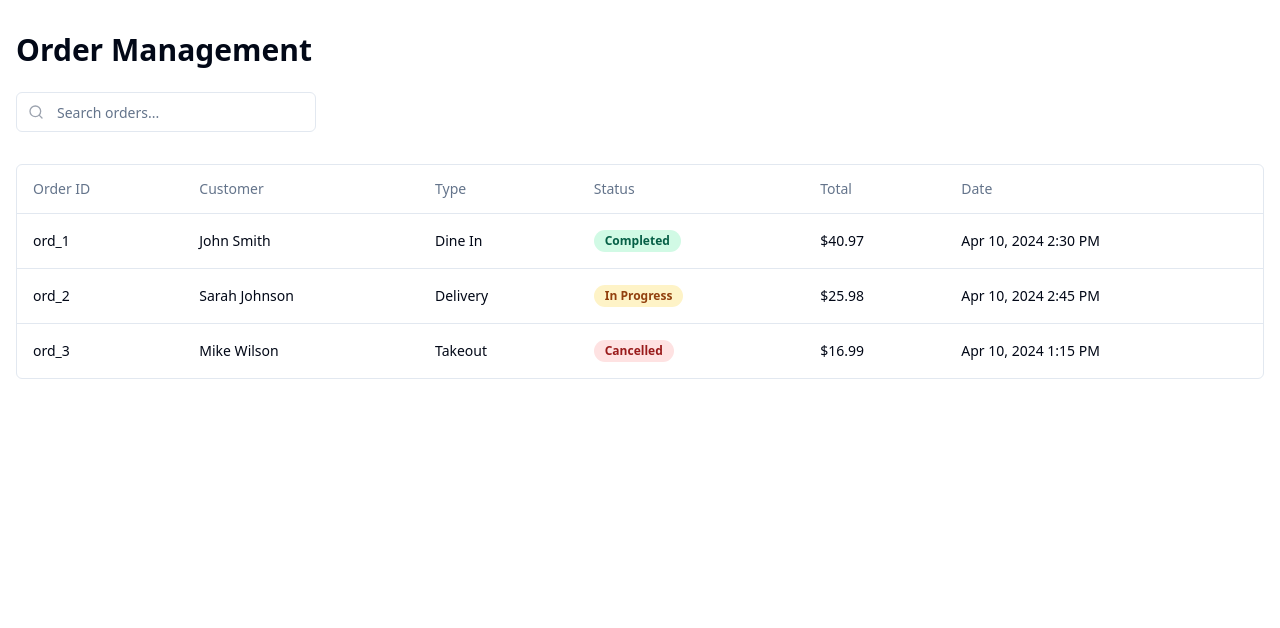
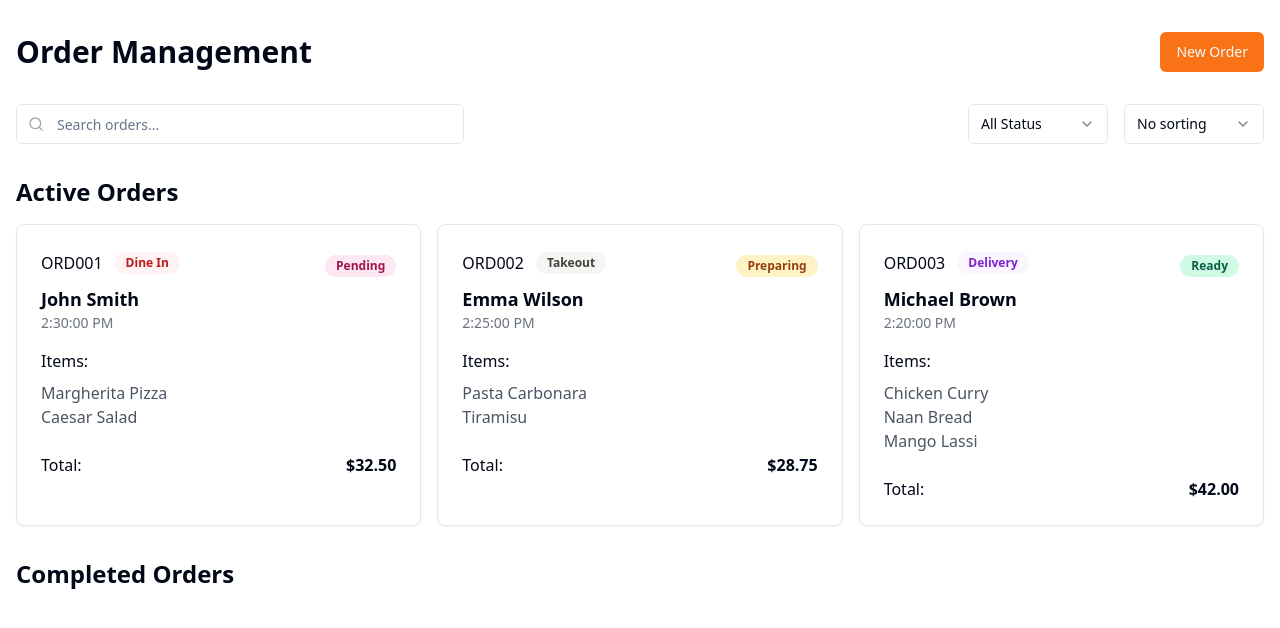
Before and after one commit to aminelaarif/orderly-mosaic, a React (Vite) app: page / in a window 1280 px wide. Shown: the top 628 px of the page. Built offline with nearby package versions, Linux system fonts and the light colour scheme.

Commit message:
Refactor code structure
Updated the codebase to improve organization and readability. Adjusted file structure and component arrangement as per the new format requirements.
[skip gpt_engineer]

```diff
--- /dev/null
+++ b/src/components/OrderCard.tsx
@@ -0,0 +1,87 @@
+import { Order } from "@/lib/types";
+import { Badge } from "./ui/badge";
+import { Card, CardContent, CardHeader } from "./ui/card";
+import { cn } from "@/lib/utils";
+import { format } from "date-fns";
+
+interface OrderCardProps {
+  order: Order;
+}
+
+const getStatusColor = (status: string) => {
+  switch (status) {
+    case "pending":
+      return "bg-pink-100 text-pink-800";
+    case "preparing":
+      return "bg-amber-100 text-amber-800";
+    case "ready":
+      return "bg-emerald-100 text-emerald-800";
+    default:
+      return "bg-gray-100 text-gray-800";
+  }
+};
+
+const getOrderTypeColor = (type: string) => {
+  switch (type) {
+    case "dine_in":
+      return "bg-red-50 text-red-700";
+    case "takeout":
+      return "bg-stone-100 text-stone-700";
+    case "delivery":
+      return "bg-purple-50 text-purple-700";
+    default:
+      return "bg-gray-100 text-gray-800";
+  }
+};
+
+const OrderCard = ({ order }: OrderCardProps) => {
+  return (
+    <Card className="w-full">
+      <CardHeader className="flex-row justify-between items-center pb-2">
+        <div className="flex items-center gap-3">
+          <span className="font-medium">{order.id}</span>
+          <Badge
+            variant="secondary"
+            className={cn(getOrderTypeColor(order.orderType))}
+          >
+            {order.orderType.split("_").map(word =>
+              word.charAt(0).toUpperCase() + word.slice(1)
+            ).join(" ")}
+          </Badge>
+        </div>
+        <Badge
+          variant="secondary"
+          className={cn(getStatusColor(order.status))}
+        >
+          {order.status.charAt(0).toUpperCase() + order.status.slice(1)}
+        </Badge>
+      </CardHeader>
+      <CardContent>
+        <div className="space-y-4">
+          <div>
+            <h3 className="font-semibold text-lg">{order.customerName}</h3>
+            <p className="text-sm text-gray-500">
+              {format(new Date(order.createdAt), "h:mm:ss a")}
+            </p>
+          </div>
+
+          <div className="space-y-2">
+            <p className="font-medium">Items:</p>
+            <ul className="text-gray-600">
+              {order.items.map((item) => (
+                <li key={item.id}>{item.name}</li>
+              ))}
+            </ul>
+          </div>
+
+          <div className="flex justify-between items-center pt-2">
+            <span className="font-medium">Total:</span>
+            <span className="font-semibold">${order.total.toFixed(2)}</span>
+          </div>
+        </div>
+      </CardContent>
+    </Card>
+  );
+};
+
+export default OrderCard;
--- a/src/components/SearchBar.tsx
+++ b/src/components/SearchBar.tsx
@@ -7,10 +7,10 @@ interface SearchBarProps {
 
 const SearchBar = ({ onSearch }: SearchBarProps) => {
   return (
-    <div className="relative">
+    <div className="relative flex-1">
       <Search className="absolute left-3 top-1/2 transform -translate-y-1/2 text-gray-400 h-4 w-4" />
       <Input
-        className="pl-10 w-full md:w-[300px]"
+        className="pl-10 w-full max-w-md"
         placeholder="Search orders..."
         onChange={(e) => onSearch(e.target.value)}
       />
--- a/src/lib/mock-data.ts
+++ b/src/lib/mock-data.ts
@@ -2,61 +2,78 @@ import { Order } from './types';
 
 export const mockOrders: Order[] = [
   {
-    id: "ord_1",
+    id: "ORD001",
     customerName: "John Smith",
     orderType: "dine_in",
-    status: "completed",
+    status: "pending",
     items: [
       {
         id: "item_1",
         name: "Margherita Pizza",
-        quantity: 2,
+        quantity: 1,
         price: 15.99,
-        specialRequests: "Extra cheese"
       },
       {
         id: "item_2",
         name: "Caesar Salad",
         quantity: 1,
-        price: 8.99
+        price: 8.99,
       }
     ],
-    total: 40.97,
-    createdAt: "2024-04-10T14:30:00Z",
-    updatedAt: "2024-04-10T15:00:00Z"
+    total: 32.50,
+    createdAt: "2024-02-14T14:30:00Z",
+    updatedAt: "2024-02-14T14:30:00Z"
   },
   {
-    id: "ord_2",
-    customerName: "Sarah Johnson",
-    orderType: "delivery",
-    status: "in_progress",
+    id: "ORD002",
+    customerName: "Emma Wilson",
+    orderType: "takeout",
+    status: "preparing",
     items: [
       {
         id: "item_3",
-        name: "Chicken Wings",
-        quantity: 2,
-        price: 12.99
+        name: "Pasta Carbonara",
+        quantity: 1,
+        price: 16.99,
+      },
+      {
+        id: "item_4",
+        name: "Tiramisu",
+        quantity: 1,
+        price: 11.76,
       }
     ],
-    total: 25.98,
-    createdAt: "2024-04-10T14:45:00Z",
-    updatedAt: "2024-04-10T14:45:00Z"
+    total: 28.75,
+    createdAt: "2024-02-14T14:25:00Z",
+    updatedAt: "2024-02-14T14:25:00Z"
   },
   {
-    id: "ord_3",
-    customerName: "Mike Wilson",
-    orderType: "takeout",
-    status: "cancelled",
+    id: "ORD003",
+    customerName: "Michael Brown",
+    orderType: "delivery",
+    status: "ready",
     items: [
       {
-        id: "item_4",
-        name: "Burger Combo",
+        id: "item_5",
+        name: "Chicken Curry",
         quantity: 1,
-        price: 16.99
+        price: 18.99,
+      },
+      {
+        id: "item_6",
+        name: "Naan Bread",
+        quantity: 2,
+        price: 4.99,
+      },
+      {
+        id: "item_7",
+        name: "Mango Lassi",
+        quantity: 2,
+        price: 6.99,
       }
     ],
-    total: 16.99,
-    createdAt: "2024-04-10T13:15:00Z",
-    updatedAt: "2024-04-10T13:30:00Z"
+    total: 42.00,
+    createdAt: "2024-02-14T14:20:00Z",
+    updatedAt: "2024-02-14T14:20:00Z"
   }
 ];
--- a/src/lib/types.ts
+++ b/src/lib/types.ts
@@ -1,4 +1,4 @@
-export type OrderStatus = 'completed' | 'in_progress' | 'cancelled';
+export type OrderStatus = 'pending' | 'preparing' | 'ready' | 'completed' | 'cancelled';
 
 export type OrderType = 'dine_in' | 'takeout' | 'delivery' | 'online';
 
--- a/src/pages/Index.tsx
+++ b/src/pages/Index.tsx
@@ -1,35 +1,87 @@
 import { useState } from "react";
 import SearchBar from "@/components/SearchBar";
-import OrderTable from "@/components/OrderTable";
-import OrderModal from "@/components/OrderModal";
+import OrderCard from "@/components/OrderCard";
 import { mockOrders } from "@/lib/mock-data";
-import { Order } from "@/lib/types";
+import { Button } from "@/components/ui/button";
+import {
+  Select,
+  SelectContent,
+  SelectItem,
+  SelectTrigger,
+  SelectValue,
+} from "@/components/ui/select";
 
 const Index = () => {
-  const [selectedOrder, setSelectedOrder] = useState<Order | null>(null);
   const [searchQuery, setSearchQuery] = useState("");
+  const [statusFilter, setStatusFilter] = useState("all");
+  const [sortOrder, setSortOrder] = useState("none");
 
   const filteredOrders = mockOrders.filter((order) =>
     order.customerName.toLowerCase().includes(searchQuery.toLowerCase()) ||
     order.id.toLowerCase().includes(searchQuery.toLowerCase())
   );
 
+  const activeOrders = filteredOrders.filter(
+    (order) => !order.status.includes("completed")
+  );
+  const completedOrders = filteredOrders.filter(
+    (order) => order.status.includes("completed")
+  );
+
   return (
-    <div className="container mx-auto py-8 px-4">
-      <div className="mb-8">
-        <h1 className="text-3xl font-bold mb-6">Order Management</h1>
-        <SearchBar onSearch={setSearchQuery} />
+    <div className="container mx-auto py-8 px-4 max-w-7xl">
+      <div className="flex justify-between items-center mb-8">
+        <h1 className="text-3xl font-bold">Order Management</h1>
+        <Button className="bg-orange-500 hover:bg-orange-600">New Order</Button>
       </div>
 
-      <OrderTable
-        orders={filteredOrders}
-        onOrderClick={setSelectedOrder}
-      />
+      <div className="flex justify-between items-center gap-4 mb-8">
+        <SearchBar onSearch={setSearchQuery} />
+        <div className="flex gap-4">
+          <Select value={statusFilter} onValueChange={setStatusFilter}>
+            <SelectTrigger className="w-[140px]">
+              <SelectValue placeholder="All Status" />
+            </SelectTrigger>
+            <SelectContent>
+              <SelectItem value="all">All Status</SelectItem>
+              <SelectItem value="pending">Pending</SelectItem>
+              <SelectItem value="preparing">Preparing</SelectItem>
+              <SelectItem value="ready">Ready</SelectItem>
+            </SelectContent>
+          </Select>
 
-      <OrderModal
-        order={selectedOrder}
-        onClose={() => setSelectedOrder(null)}
-      />
+          <Select value={sortOrder} onValueChange={setSortOrder}>
+            <SelectTrigger className="w-[140px]">
+              <SelectValue placeholder="No sorting" />
+            </SelectTrigger>
+            <SelectContent>
+              <SelectItem value="none">No sorting</SelectItem>
+              <SelectItem value="newest">Newest first</SelectItem>
+              <SelectItem value="oldest">Oldest first</SelectItem>
+            </SelectContent>
+          </Select>
+        </div>
+      </div>
+
+      <div className="space-y-8">
+        <section>
+          <h2 className="text-2xl font-semibold mb-4">Active Orders</h2>
+          <div className="grid grid-cols-1 md:grid-cols-2 lg:grid-cols-3 gap-4">
+            {activeOrders.map((order) => (
+              <OrderCard key={order.id} order={order} />
+            ))}
+          </div>
+        </section>
+
+        <section>
+          <h2 className="text-2xl font-semibold mb-4">Completed Orders</h2>
+          <div className="grid grid-cols-1 md:grid-cols-2 lg:grid-cols-3 gap-4">
+            {completedOrders.map((order) => (
+              <OrderCard key={order.id} order={order} />
+            ))}
+          </div>
+        </section>
+      </div>
     </div>
   );
 };
```
